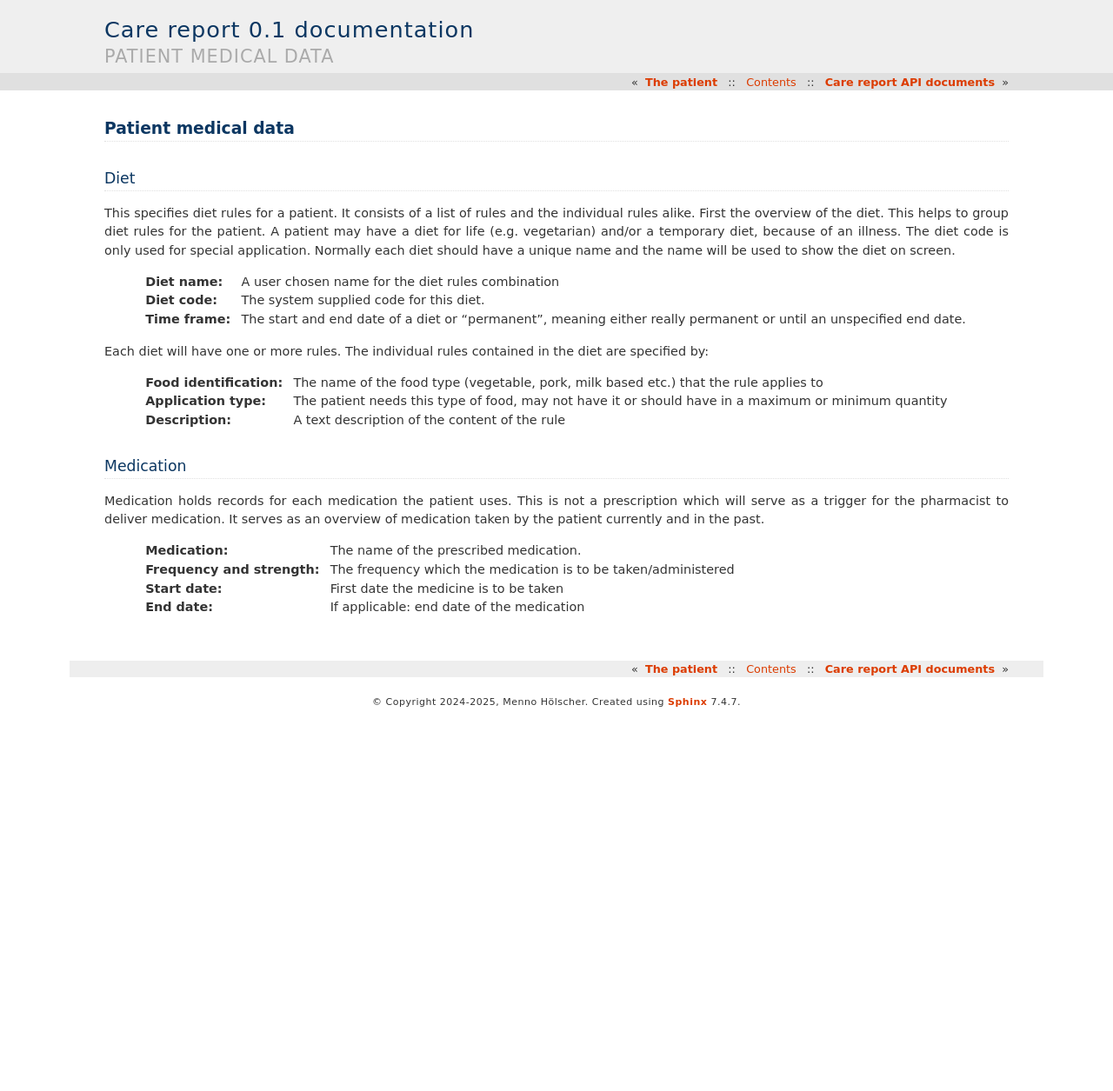
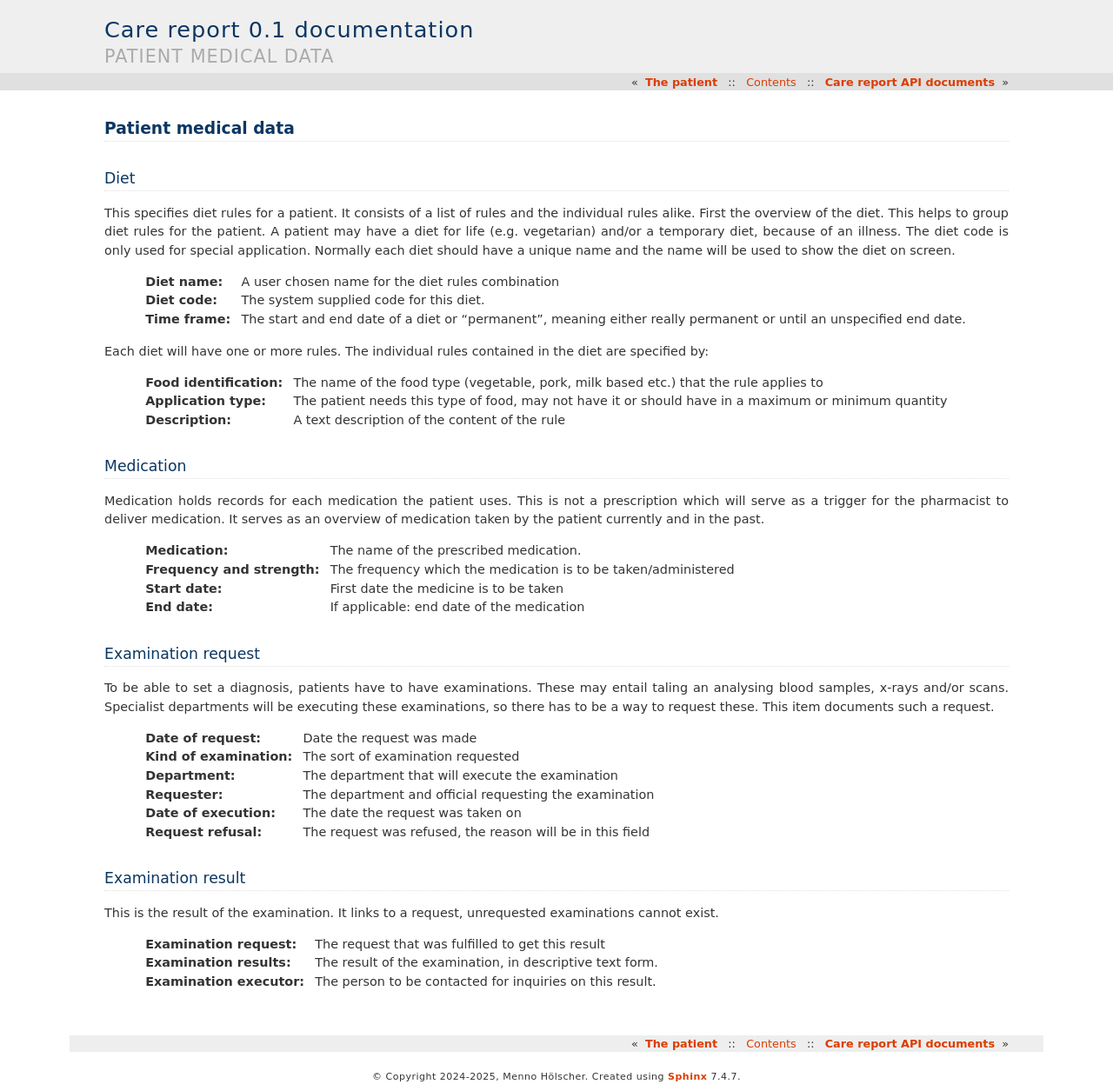
Before and after one commit to Mholscher/carereport, a Sphinx documentation site: the page built from doc/source/medical.rst, in a window 1280 px wide. Shown: the whole page at 87% size. Built offline with Sphinx 7.4.7, drawn with Linux system fonts in a browser that asks for light colours; before the commit the page ends 900 px from its top, so only the background shows below that.

Commit message:
Added more documentation

```diff
--- a/doc/source/medical.rst
+++ b/doc/source/medical.rst
@@ -27,3 +27,24 @@ Medication holds records for each medication the patient uses. This is not a pre
     :Frequency and strength: The frequency which the medication is to be taken/administered
     :Start date: First date the medicine is to be taken
     :End date: If applicable: end date of the medication
+
+Examination request
+-------------------
+
+To be able to set a diagnosis, patients have to have examinations. These may entail taling an analysing blood samples, x-rays and/or scans. Specialist departments will be executing these examinations, so there has to be a way to request these. This item documents such a request.
+
+    :Date of  request: Date the request was made
+    :Kind of examination: The sort of examination requested
+    :Department: The department that will execute the examination
+    :Requester: The department and official requesting the examination
+    :Date of execution: The date the request was taken on
+    :Request refusal: The request was refused, the reason will be in this field
+
+Examination result
+------------------
+
+This is the result of the examination. It links to a request, unrequested examinations cannot exist.
+
+    :Examination  request: The request that was fulfilled to get this result
+    :Examination results: The result of the examination, in descriptive text form.
+    :Examination executor: The person to be contacted for inquiries on this result.
```
